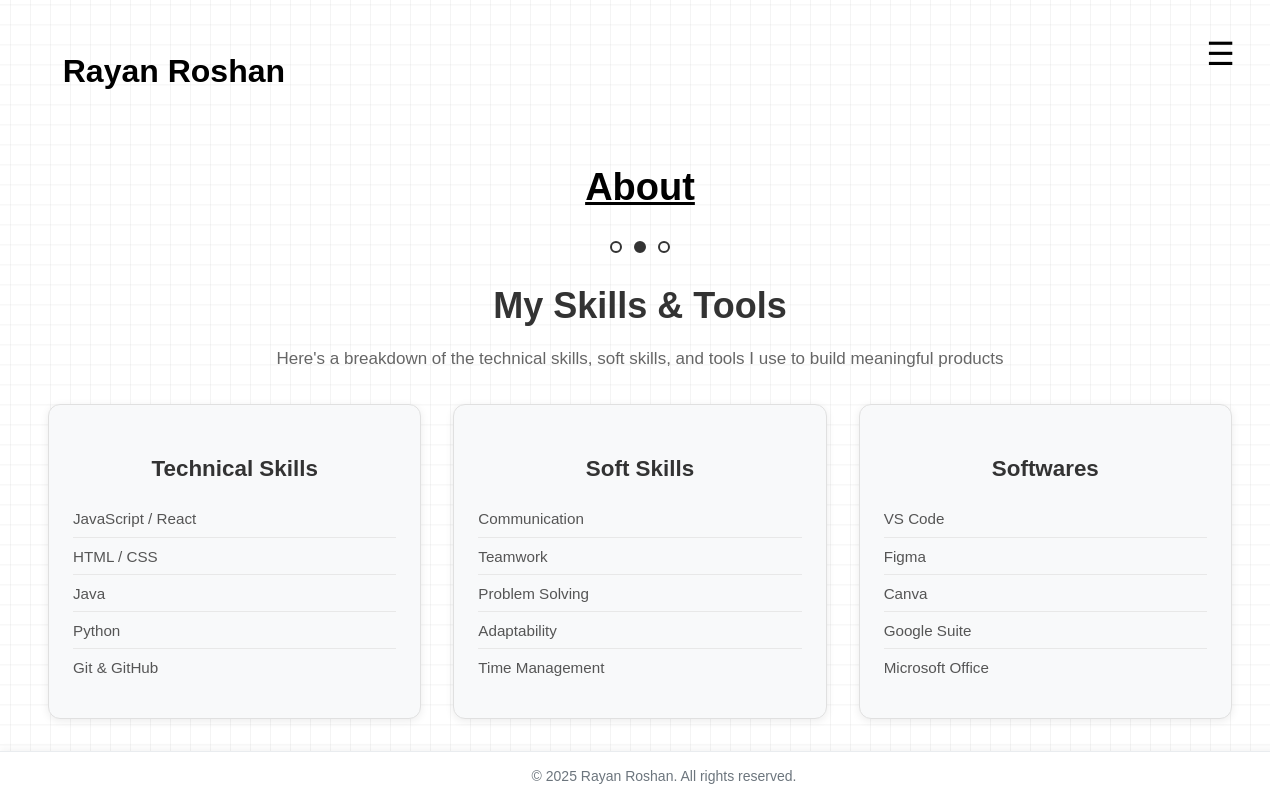
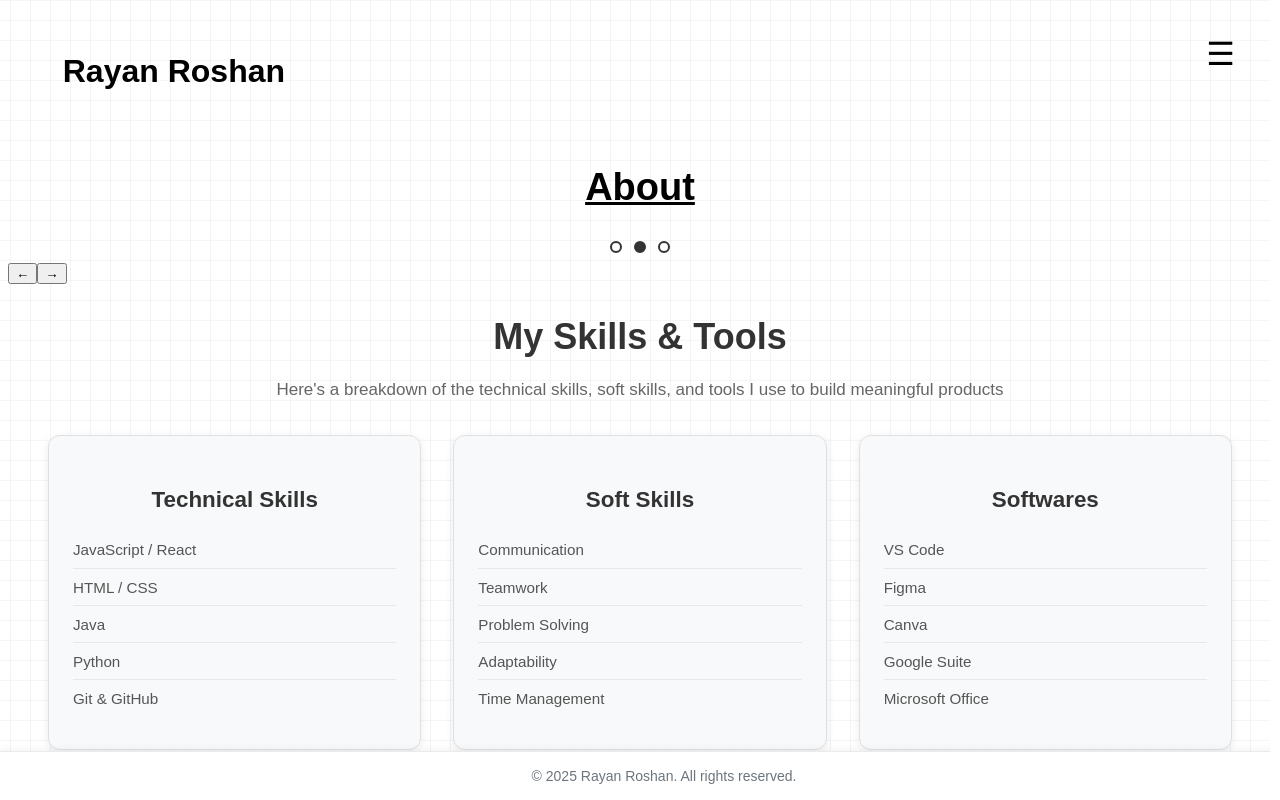
Before and after one commit to Rayan-Roshan21/Rayan_Roshan_website, a React (Vite) app in the folder Rayan_Roshan_Website/: page /about in a window 1280 px wide. Both pictures are taken after a click on the button 640 px from the left and 246 px from the top of the page. Built offline with nearby package versions, Linux system fonts and the light colour scheme.

Commit message:
Fixed navigation bug in the about section.

```diff
--- a/Rayan_Roshan_Website/src/Pages/About.jsx
+++ b/Rayan_Roshan_Website/src/Pages/About.jsx
@@ -13,6 +13,11 @@ import { useScrollToBottom } from '@/hooks/useScrollToBottom';
 function About() {
   const [currentSection, setCurrentSection] = useState(1);
   const isAtBottom = useScrollToBottom();
+
+  const goToSection = (sectionNumber) => {
+    setCurrentSection(sectionNumber);
+    window.scrollTo({ top: 0, behavior: 'smooth' });
+  };
 
   const goToNextSection = () => {
     setCurrentSection((prev) => (prev < 3 ? prev + 1 : prev));
@@ -42,20 +47,32 @@ function About() {
         <div className="section-indicators">
           <button
             className={`indicator ${currentSection === 1 ? 'active' : ''}`}
-            onClick={goToPreviousSection}
+            onClick={() => goToSection(1)}
             aria-label="Go to Who am I section"
           />
           <button
             className={`indicator ${currentSection === 2 ? 'active' : ''}`}
-            onClick={goToNextSection}
+            onClick={() => goToSection(2)}
             aria-label="Go to Skills section"
           />
           <button
             className={`indicator ${currentSection === 3 ? 'active' : ''}`}
-            onClick={goToNextSection}
+            onClick={() => goToSection(3)}
             aria-label="Go to Experience section"
           />
         </div>
+
+        {/* Navigation Arrows */}
+        {currentSection > 1 && (
+          <button className="nav-arrow prev-arrow" onClick={goToPreviousSection} aria-label="Previous section">
+            ←
+          </button>
+        )}
+        {currentSection < 3 && (
+          <button className="nav-arrow next-arrow" onClick={goToNextSection} aria-label="Next section">
+            →
+          </button>
+        )}
 
         <AnimatePresence mode="wait">
           {currentSection === 1 && (
```
